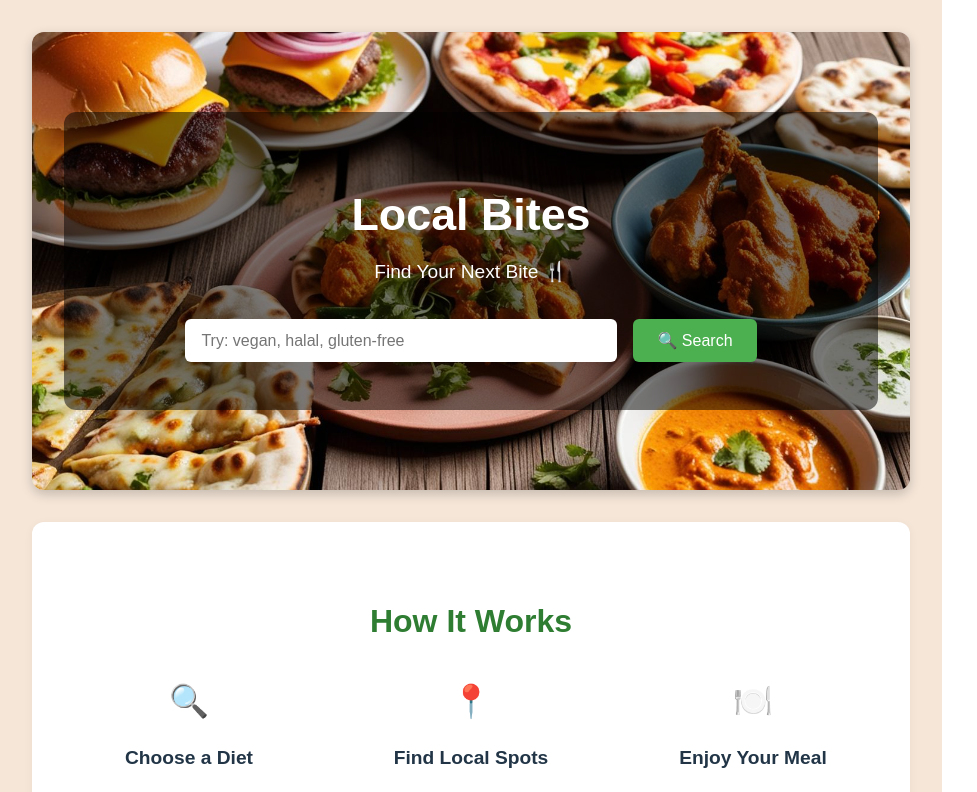
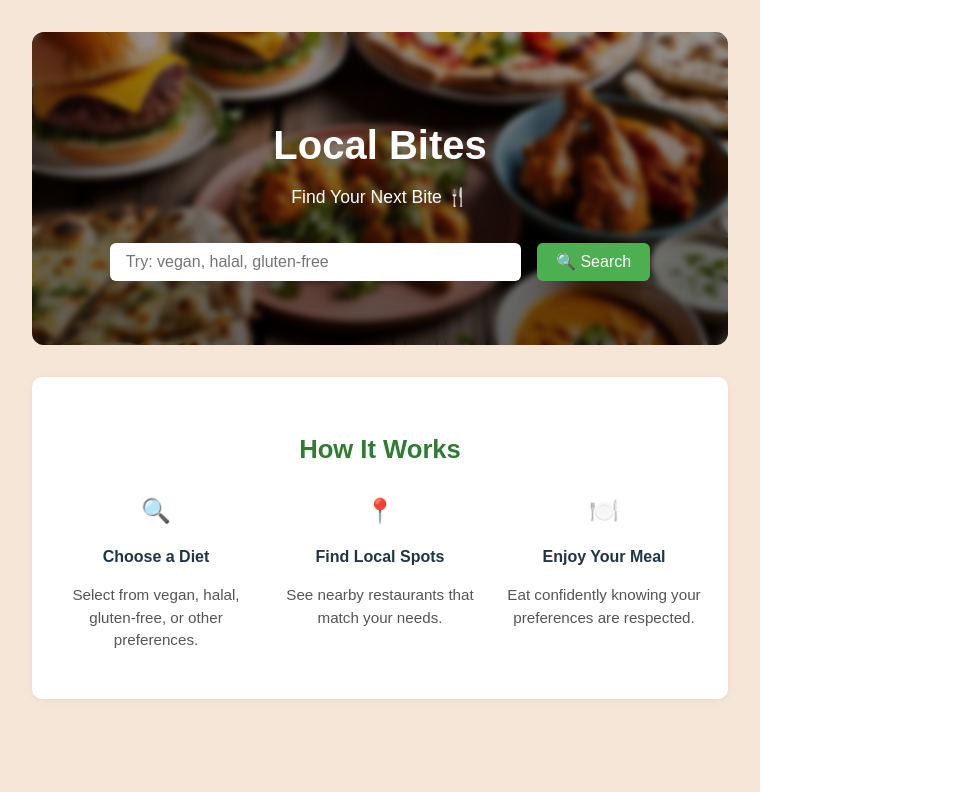
Before and after one commit to nadaazeez96/flask-restaurant-api, a React (Vite) app in the folder restaurant-frontend/: page / in a window 1280 px wide. Shown: the top 792 px of the page, without its empty margins (0-977 px from the left). Built offline with nearby package versions, Linux system fonts and the light colour scheme; the HTML template or start-up script is replaced by a standard one.

Commit message:
Updated homepage UI with hero background and how-it-works section

```diff
--- a/restaurant-frontend/src/App.jsx
+++ b/restaurant-frontend/src/App.jsx
@@ -35,23 +35,24 @@ function App() {
           backgroundImage: "url('/header.jpg')",
           backgroundSize: "cover",
           backgroundPosition: "center",
-          padding: "5rem 2rem",
           borderRadius: "12px",
           color: "white",
           textAlign: "center",
-          boxShadow: "0 4px 12px rgba(0, 0, 0, 0.2)",
           marginBottom: "2rem",
+          position: "relative",
+          overflow: "hidden",
         }}
       >
         <div
           style={{
-            backgroundColor: "rgba(0, 0, 0, 0.5)",
-            padding: "3rem 2rem",
+            background: "linear-gradient(rgba(0,0,0,0.4), rgba(0,0,0,0.6))",
+            backdropFilter: "blur(3px)",
+            padding: "4rem 2rem",
             borderRadius: "12px",
           }}
         >
-          <h1 style={{ fontSize: "2.8rem", marginBottom: "1rem" }}>Local Bites</h1>
-          <p style={{ fontSize: "1.2rem", marginBottom: "2rem" }}>
+          <h1 style={{ fontSize: "2.5rem", marginBottom: "1rem" }}>Local Bites</h1>
+          <p style={{ fontSize: "1.1rem", marginBottom: "2rem" }}>
             Find Your Next Bite 🍴
           </p>
 
@@ -74,7 +75,7 @@ function App() {
               placeholder="Try: vegan, halal, gluten-free"
               onChange={(e) => setSearchQuery(e.target.value)}
               style={{
-                padding: "0.75rem 1rem",
+                padding: "0.6rem 1rem",
                 width: "60%",
                 maxWidth: "400px",
                 border: "none",
@@ -85,7 +86,7 @@ function App() {
             <button
               type="submit"
               style={{
-                padding: "0.75rem 1.5rem",
+                padding: "0.6rem 1.2rem",
                 backgroundColor: "#4caf50",
                 color: "white",
                 border: "none",
@@ -100,19 +101,19 @@ function App() {
         </div>
       </div>
 
-      {/* How It Works Section */}
+      {/* How It Works Section – Compact */}
       <div
         style={{
           backgroundColor: "#fff",
-    padding: "3rem 2rem",
-    borderRadius: "12px",
-    maxWidth: "900px",
+          padding: "2rem 1.5rem",
+          borderRadius: "10px",
+          maxWidth: "800px",
           margin: "0 auto 2rem auto",
-    boxShadow: "0 2px 10px rgba(0, 0, 0, 0.05)",
+          boxShadow: "0 2px 8px rgba(0, 0, 0, 0.05)",
           textAlign: "center",
         }}
       >
-  <h2 style={{ fontSize: "2rem", color: "#2e7d32", marginBottom: "2rem" }}>
+        <h2 style={{ fontSize: "1.6rem", color: "#2e7d32", marginBottom: "1.5rem" }}>
           How It Works
         </h2>
         <div
@@ -120,28 +121,28 @@ function App() {
             display: "flex",
             flexWrap: "wrap",
             justifyContent: "center",
-      gap: "2rem",
+            gap: "1.5rem",
           }}
         >
-    <div style={{ maxWidth: "250px" }}>
-      <div style={{ fontSize: "2rem" }}>🔍</div>
-      <h3 style={{ fontSize: "1.2rem", marginBottom: "0.5rem" }}>Choose a Diet</h3>
+          <div style={{ maxWidth: "200px", fontSize: "0.95rem" }}>
+            <div style={{ fontSize: "1.5rem" }}>🔍</div>
+            <h3 style={{ fontSize: "1rem", marginBottom: "0.4rem" }}>Choose a Diet</h3>
             <p style={{ color: "#555" }}>
-        Select from vegan, halal, gluten-free, or other dietary preferences.
+              Select from vegan, halal, gluten-free, or other preferences.
             </p>
           </div>
-    <div style={{ maxWidth: "250px" }}>
-      <div style={{ fontSize: "2rem" }}>📍</div>
-      <h3 style={{ fontSize: "1.2rem", marginBottom: "0.5rem" }}>Find Local Spots</h3>
+          <div style={{ maxWidth: "200px", fontSize: "0.95rem" }}>
+            <div style={{ fontSize: "1.5rem" }}>📍</div>
+            <h3 style={{ fontSize: "1rem", marginBottom: "0.4rem" }}>Find Local Spots</h3>
             <p style={{ color: "#555" }}>
-        Get matched with nearby restaurants that serve your dietary needs.
+              See nearby restaurants that match your needs.
             </p>
           </div>
-    <div style={{ maxWidth: "250px" }}>
-      <div style={{ fontSize: "2rem" }}>🍽️</div>
-      <h3 style={{ fontSize: "1.2rem", marginBottom: "0.5rem" }}>Enjoy Your Meal</h3>
+          <div style={{ maxWidth: "200px", fontSize: "0.95rem" }}>
+            <div style={{ fontSize: "1.5rem" }}>🍽️</div>
+            <h3 style={{ fontSize: "1rem", marginBottom: "0.4rem" }}>Enjoy Your Meal</h3>
             <p style={{ color: "#555" }}>
-        Dine with confidence knowing your preferences are respected.
+              Eat confidently knowing your preferences are respected.
             </p>
           </div>
         </div>
```
Lines whose indentation alone changed are shown as unchanged.
